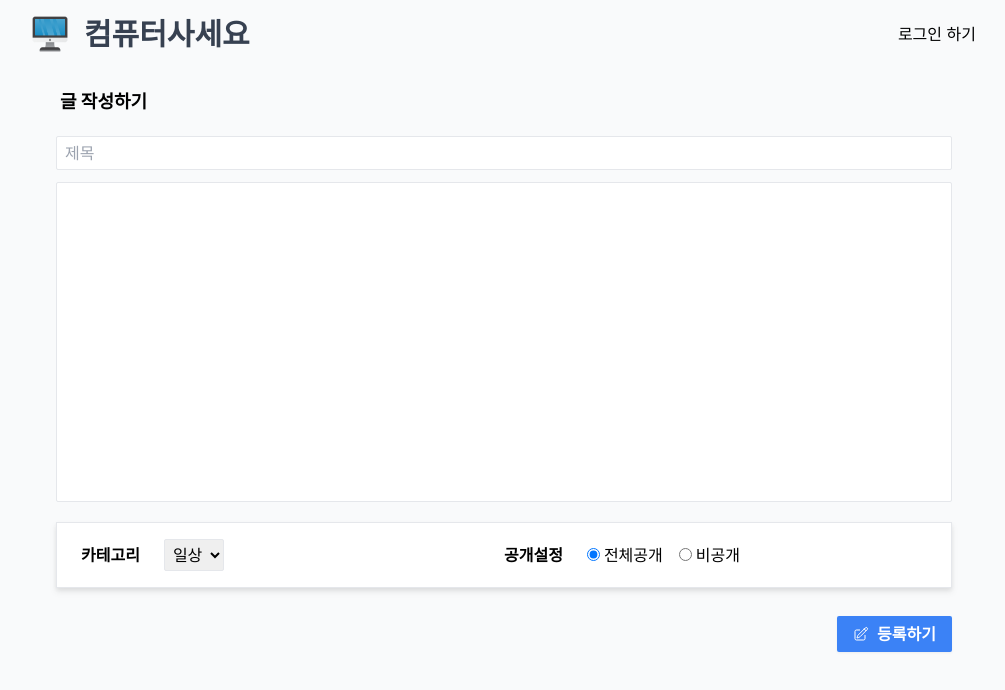
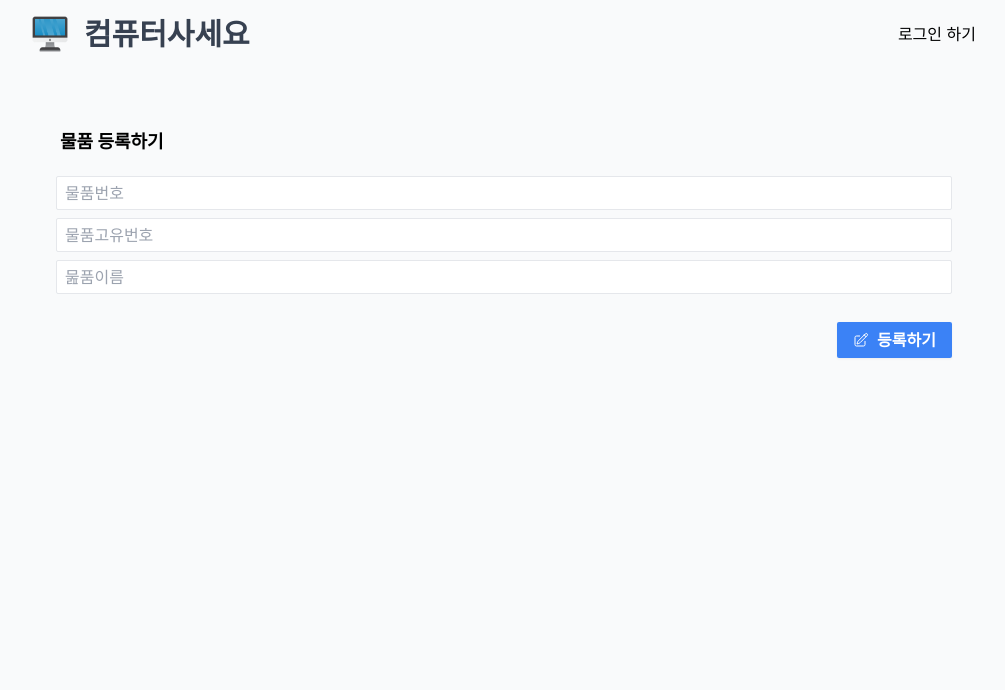
Before and after one commit to choheejin/sw-engineering, a React (Create React App) app: page /item/apply in a window 1280 px wide. Shown: the top 690 px of the page, without its empty margins (136-1141 px from the left). Built offline with nearby package versions, Linux system fonts and the light colour scheme.

Commit message:
itemList/post

```diff
--- a/src/pages/auth-page/LoginPage.js
+++ b/src/pages/auth-page/LoginPage.js
@@ -1,18 +1,34 @@
 import {useState} from "react";
 import axios from "axios";
+import {useNavigate} from "react-router-dom";
 
 function LoginPage() {
     const [userID, setUserID] = new useState('');
     const [password, setPassword] = new useState('');
+    const navigate = new useNavigate();
 
-    const submitUserInfo = () => {
-        console.log(userID, password);
+    const submitInfo = (e) => {
+        e.preventDefault();
+
+        const data = {
+            'cusId' : userID,
+            'cusPwd' : password,
+        }
+        axios.post('http://localhost:4000/login', data).then(response => {
+                if(response.status === 200) {
+                    alert('로그인이 완료되었습니다.');
+                    navigate('/main');
+
+                }
+            }
+
+        );
     }
 
     return (
         <div className="w-full flex justify-center">
             <div className="w-[75%] flex flex-col items-center mt-32">
-              <form onSubmit={submitUserInfo}
+                <form onSubmit={(e) => {submitInfo(e)}}
                       className="flex flex-col gap-3 w-2/5">
                     <div className="font-bold text-xl mb-2">로그인하기</div>
                     <input type="text"
--- a/src/pages/auth-page/SignupPage.js
+++ b/src/pages/auth-page/SignupPage.js
@@ -6,14 +6,14 @@ function SignupPage() {
     const [password, setPassword] = new useState('');
     const [confirmPw, setConfirmPw] = new useState('');
 
-    const onSubmit = () => {
+    const submitInfo = (e) => {
         const data = {
             'cusNo' : '1',
             'cusName' : userID,
             'cusTel' : userID,
             'cusAddr' : userID,
         }
-        axios.post('https://localhost:3000', data).then(response => {
+        axios.post('https://localhost:4000', data).then(response => {
                 console.log(response);
             }
         );
@@ -22,22 +22,23 @@ function SignupPage() {
     return (
         <div className="w-full flex justify-center">
             <div className="w-[75%] flex flex-col items-center mt-32">
-                <form
+                <form onSubmit={(e) => {submitInfo(e)}}
                       className="flex flex-col gap-3 w-2/5">
                     <div className="font-bold text-xl mb-2">회원 가입하기</div>
                     <input type="text"
                            name="id"
                            className="focus:outline-none border border-gray-300 rounded-sm py-1"
                            onChange={(e) => { setUserID(e.target.value) }}/>
-                    {/*<input type="password"*/}
-                    {/*       name="password"*/}
-                    {/*       className="focus:outline-none border border-gray-300 rounded-sm py-1"*/}
-                    {/*       onChange={(e) => { setPassword(e.target.value)}}/>*/}
-                    {/*<input type="password"*/}
-                    {/*       name="confirmPw"*/}
-                    {/*       className="focus:outline-none border border-gray-300 rounded-sm py-1"*/}
-                    {/*       onChange={(e) => { setPassword(e.target.value)}}/>*/}
-                    <button className="bg-blue-500 hover:bg-blue-400 text-white font-bold py-1">회원가입 하기</button>
+                    <input type="password"
+                           name="password"
+                           className="focus:outline-none border border-gray-300 rounded-sm py-1"
+                           onChange={(e) => { setPassword(e.target.value)}}/>
+                    <input type="password"
+                           name="confirmPw"
+                           className="focus:outline-none border border-gray-300 rounded-sm py-1"
+                           onChange={(e) => { setPassword(e.target.value)}}/>
+                    <button type="submit"
+                            className="bg-blue-500 hover:bg-blue-400 text-white font-bold py-1">회원가입 하기</button>
                     <div className="text-end text-sm">이미 회원이신가요? <a href="/login" className="text-blue-600 font-bold text-lg">로그인 하기</a></div>
                 </form>
             </div>
--- a/src/pages/item-page/ItemWritePage.js
+++ b/src/pages/item-page/ItemWritePage.js
@@ -1,43 +1,50 @@
 import {useState} from "react";
+import axios from "axios";
+import {useNavigate} from "react-router-dom";
 
 export default function ItemWritePage() {
     const [isModified, setIsModified] = useState(false);
     const [isPublic, setIsPublic] = useState(true);
+    const [plNo, setPlNo] = useState('');
+    const [pNo, setPNo] = useState('')
+    const [pName, setPName] = useState('');
+    const navigate = new useNavigate();
 
     const onSubmit = () => {
-
+        const data = {
+            'plNo' : parseInt(plNo),
+            'pNo' : parseInt(pNo),
+            'pName' : pName,
+            'cNo' : 100,
+            'cName' : 'name'
+        };
+        axios.post('http://localhost:4000/itemList/post', data).then(response => {
+            if(response.status === 200){
+                alert('물품 등록이 완료되었습니다.');
+                navigate('/items');
+            }
+        });
     };
 
     return(
         <div className="w-full flex justify-center">
-            <div className="w-[70%] flex flex-col h-full">
-                <form>
+            <div className="w-[70%] flex flex-col h-full mt-10">
+                <form onSubmit={onSubmit}>
                     <div className="flex flex-col w-full h-full gap-2 mb-5 mt-3">
-                        <div className="font-bold mb-3 text-lg px-1">글 작성하기</div>
-                        <div className="flex gap-2 items-center">
+                        <div className="font-bold mb-3 text-lg px-1">물품 등록하기</div>
+                        <div className="flex gap-2 items-center flex-col">
                             <input type="text"
-                                   placeholder="제목"
+                                   placeholder="물품번호"
+                                   onChange={(e) => {setPlNo(e.target.value)}}
                                    className="w-full py-1 px-2 focus:outline-none rounded-sm border border-gray-200"/>
-                        </div>
-                        <textarea className="resize-none w-full h-80 mt-1 focus:outline-none p-1 rounded-sm border border-gray-200"></textarea>
-                    </div>
-
-                    <div className="grid grid-cols-2 w-full h-full border py-4 border-gray-200 px-6 bg-white drop-shadow-md">
-                        <div className="flex items-center gap-6">
-                            <div className="font-bold">카테고리</div>
-                            <select className="focus:outline-none p-1 border border-gray-200 rounded-sm">
-                                <option>일상</option>
-                                <option>고민</option>
-                                <option>질문</option>
-                            </select>
-                        </div>
-
-                        <div className="flex items-center gap-6">
-                            <div className="font-bold">공개설정</div>
-                            <div className="flex gap-4 items-center">
-                                <label ><input className="mr-1" type="radio" name="all" checked={isPublic} onChange={() => setIsPublic(!isPublic)}/>전체공개</label>
-                                <label><input className="mr-1" type="radio" name="none" checked={!isPublic} onChange={() => setIsPublic(!isPublic)}/>비공개</label>
-                            </div>
+                            <input type="text"
+                                   placeholder="물품고유번호"
+                                   onChange={(e) => {setPNo(e.target.value)}}
+                                   className="w-full py-1 px-2 focus:outline-none rounded-sm border border-gray-200"/>
+                            <input type="text"
+                                   placeholder="뭂품이름"
+                                   onChange={(e) => {setPName(e.target.value)}}
+                                   className="w-full py-1 px-2 focus:outline-none rounded-sm border border-gray-200"/>
                         </div>
                     </div>
 
```
Lines whose indentation alone changed are shown as unchanged.
